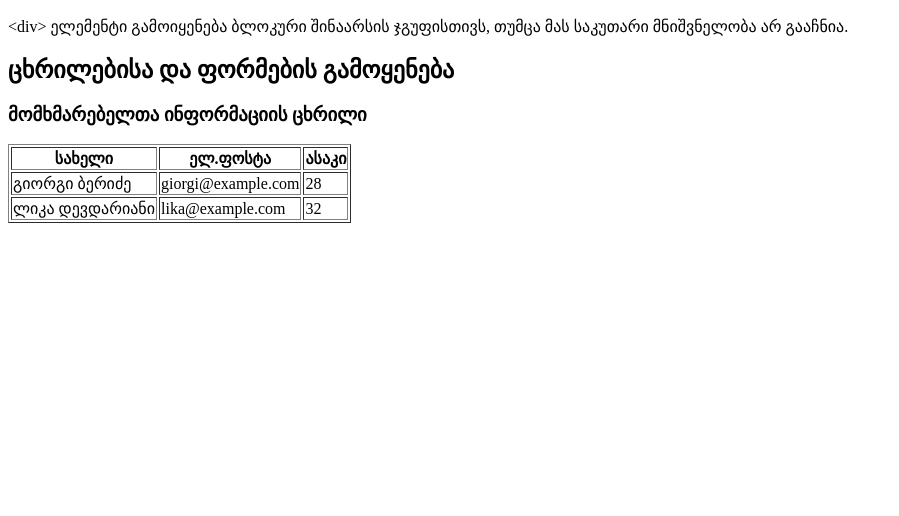
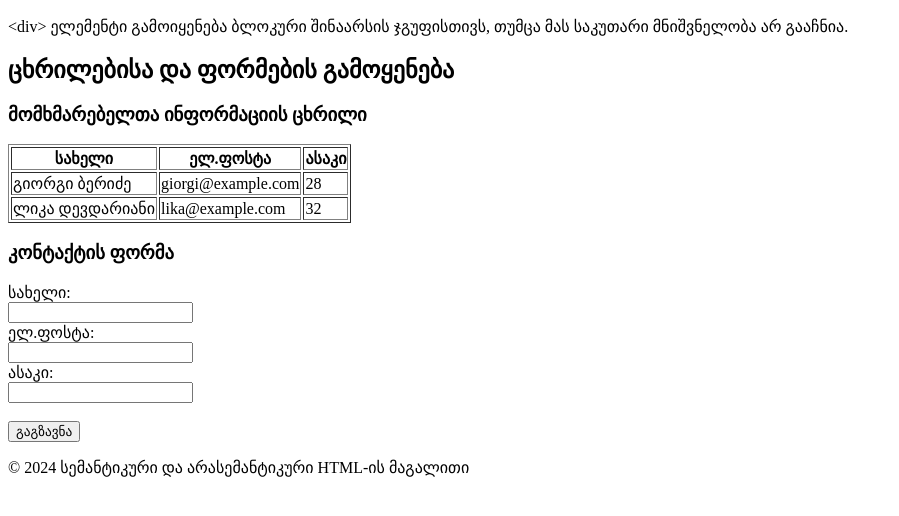
Before and after one commit to giopirveli/html_8.3, a plain HTML site: page index.html in a window 1280 px wide. Shown: the part 112-628 px from the top of the page, without its empty margins (0-899 px from the left). Drawn offline with Linux system fonts and the light colour scheme.

Commit message:
footer, add semantic tegs (header,main,footer) and form

```diff
--- a/index.html
+++ b/index.html
@@ -6,14 +6,16 @@
 </head>
 
 <body>
+    <header>
         <h1>სემანტიკური HTML-ის სწავლა</h1>
         <h2>არასემანტიკური Div ელემენტი</h2>
         <p>
             &ltdiv&gt ელემენტი გამოიყენება ბლოკური შინაარსის ჯგუფისთივს, თუმცა მას
             საკუთარი მნიშვნელობა არ გააჩნია.
         </p>
+    </header>
+    <main>
         <h2>ცხრილებისა და ფორმების გამოყენება</h2>
-
         <h3>მომხმარებელთა ინფორმაციის ცხრილი</h3>
         <table border="1">
             <thead>
@@ -38,29 +40,26 @@
                 </tr>
             </tfoot>
         </table>
+        <h3>კონტაქტის ფორმა</h3>
+        <form action="">
+            <label for="firstName">სახელი:</label> <br />
+            <input type="text" name="firstName" id="firstName">
+            <br />
+            <label for="gmail">ელ.ფოსტა:</label> <br />
+            <input type="email" name="gmail" id="gmail">
+            <br />
+            <label for="age">ასაკი:</label> <br />
+            <input type="number" name="age" id="age">
+            <br />
+            <br />
+            <input type="submit" value="გაგზავნა">
+        </form>
+    </main>
+    <footer>
+        <p>© 2024 სემანტიკური და არასემანტიკური HTML-ის მაგალითი</p>
+    </footer>
+
 
 </body>
 
 </html>
-<!--
-სემანტიკური და არასემანტ X
-127.0.0.1:5500/html8-3.html
-Phttps://www.pinter... Ghttps://www.cgpe...
-CG http://www.cgmee...
-http://www.digitalt... CG http://www.cgmee...
-https://www.youtu...
-https://www.youtu...
-
-
-
-
-
-
-
-
-კონტაქტის ფორმა
-სახელი:
-ელ.ფოსტა:
-ასაკი:
-გაგზავნა
-© 2024 სემანტიკური და არასემანტიკური HTML-ის მაგალითი -->
```
Lines whose indentation alone changed are shown as unchanged.
